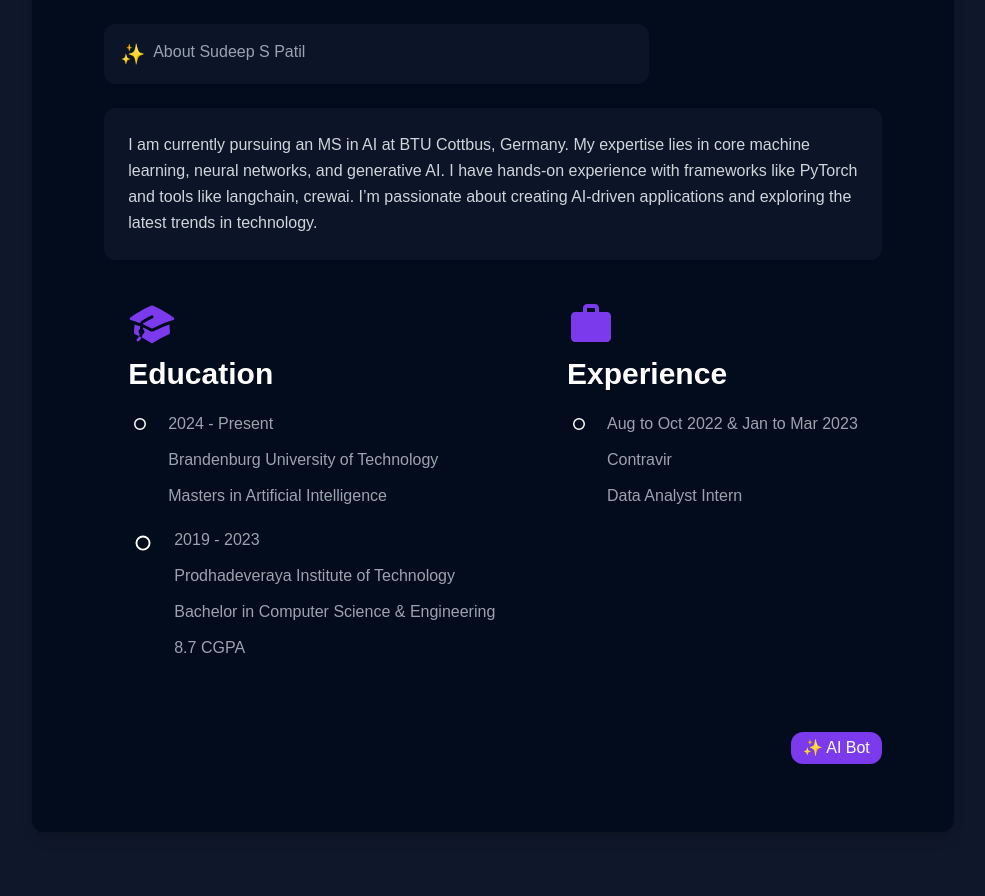
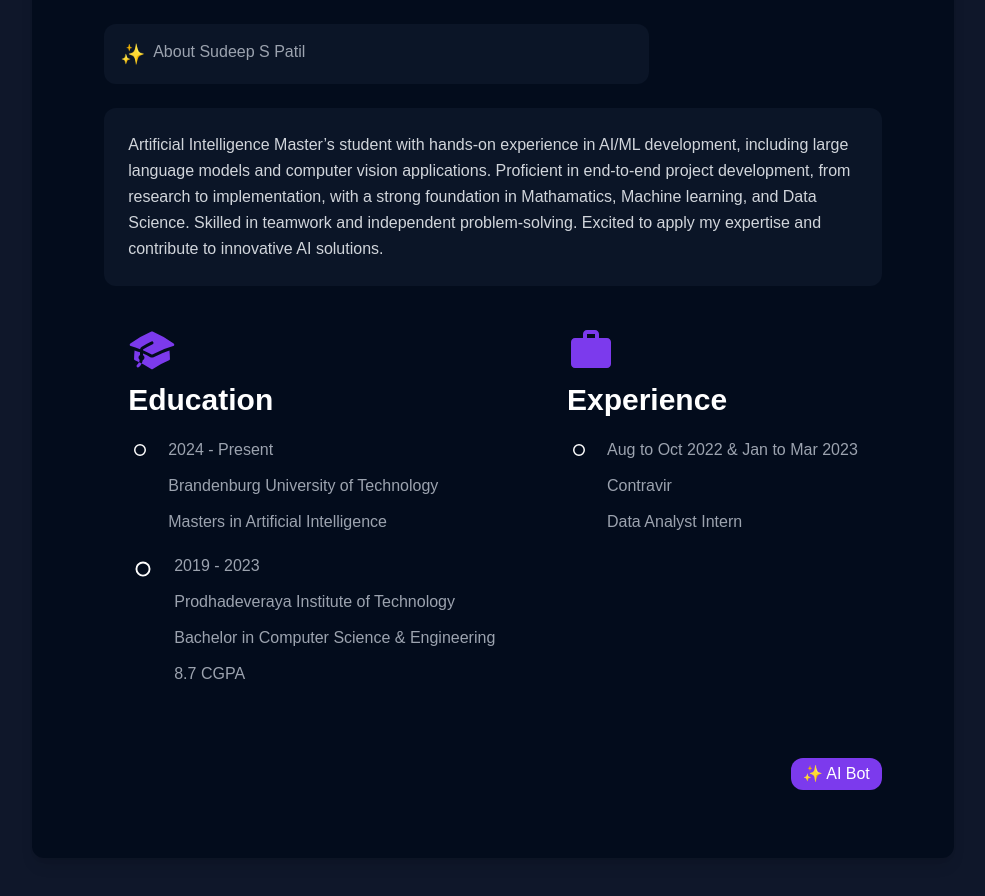
Before and after one commit to sudeep-sp/my-portfolio, a Next.js app: page / in a window 1280 px wide. Shown: the part 960-1856 px from the top of the page, without its empty margins (147-1132 px from the left). Built offline with nearby package versions, Linux system fonts and the light colour scheme.

Commit message:
Update About component description

```diff
--- a/src/components/About.tsx
+++ b/src/components/About.tsx
@@ -55,12 +55,13 @@ export default function About() {
           {/* Content Area */}
           <div className="bg-secondary px-6 py-6 rounded-xl">
             <div className="text-gray-300 leading-relaxed">
-              I am currently pursuing an MS in AI at BTU Cottbus, Germany. My
-              expertise lies in core machine learning, neural networks, and
-              generative AI. I have hands-on experience with frameworks like
-              PyTorch and tools like langchain, crewai. I’m passionate about
-              creating AI-driven applications and exploring the latest trends in
-              technology.
+              Artificial Intelligence Master’s student with hands-on experience
+              in AI/ML development, including large language models and computer
+              vision applications. Proficient in end-to-end project development,
+              from research to implementation, with a strong foundation in
+              Mathamatics, Machine learning, and Data Science. Skilled in
+              teamwork and independent problem-solving. Excited to apply my
+              expertise and contribute to innovative AI solutions.
             </div>
           </div>
 
```
